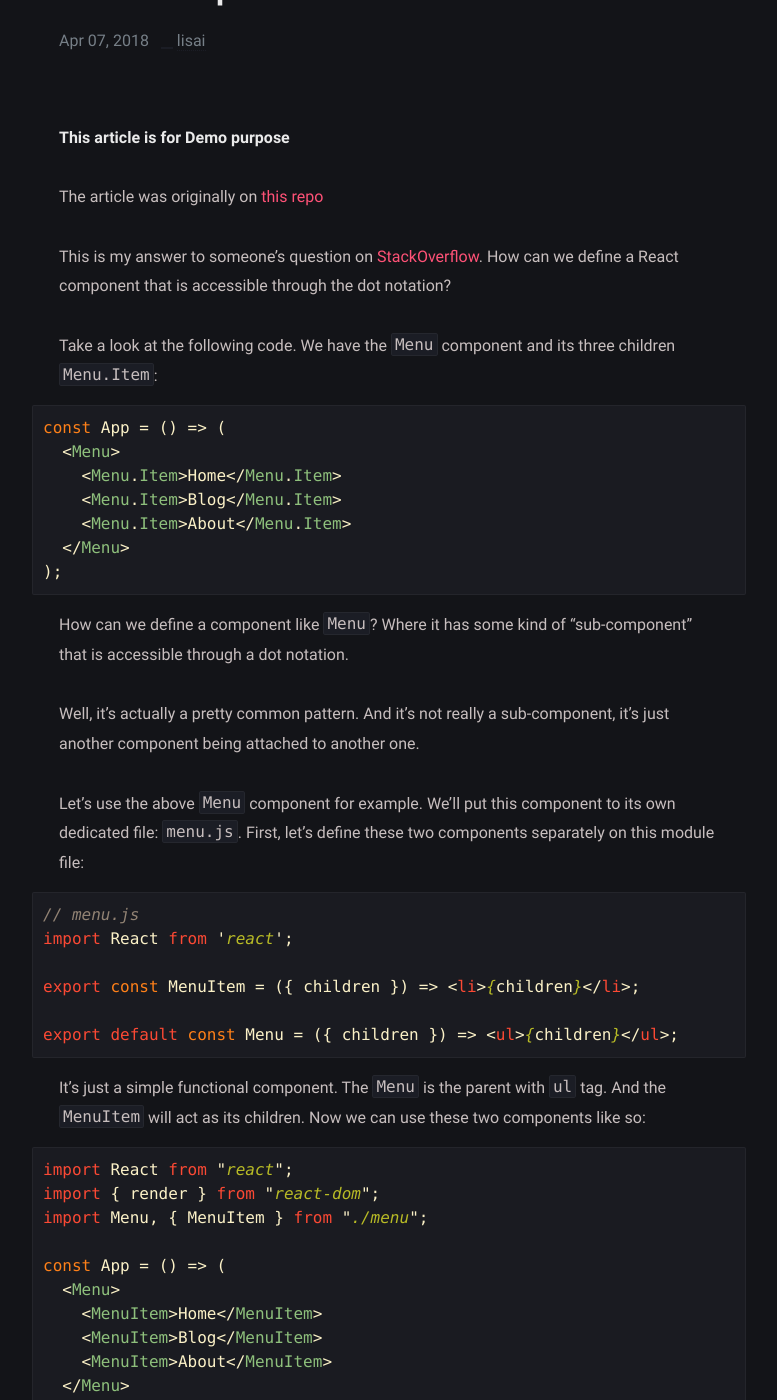
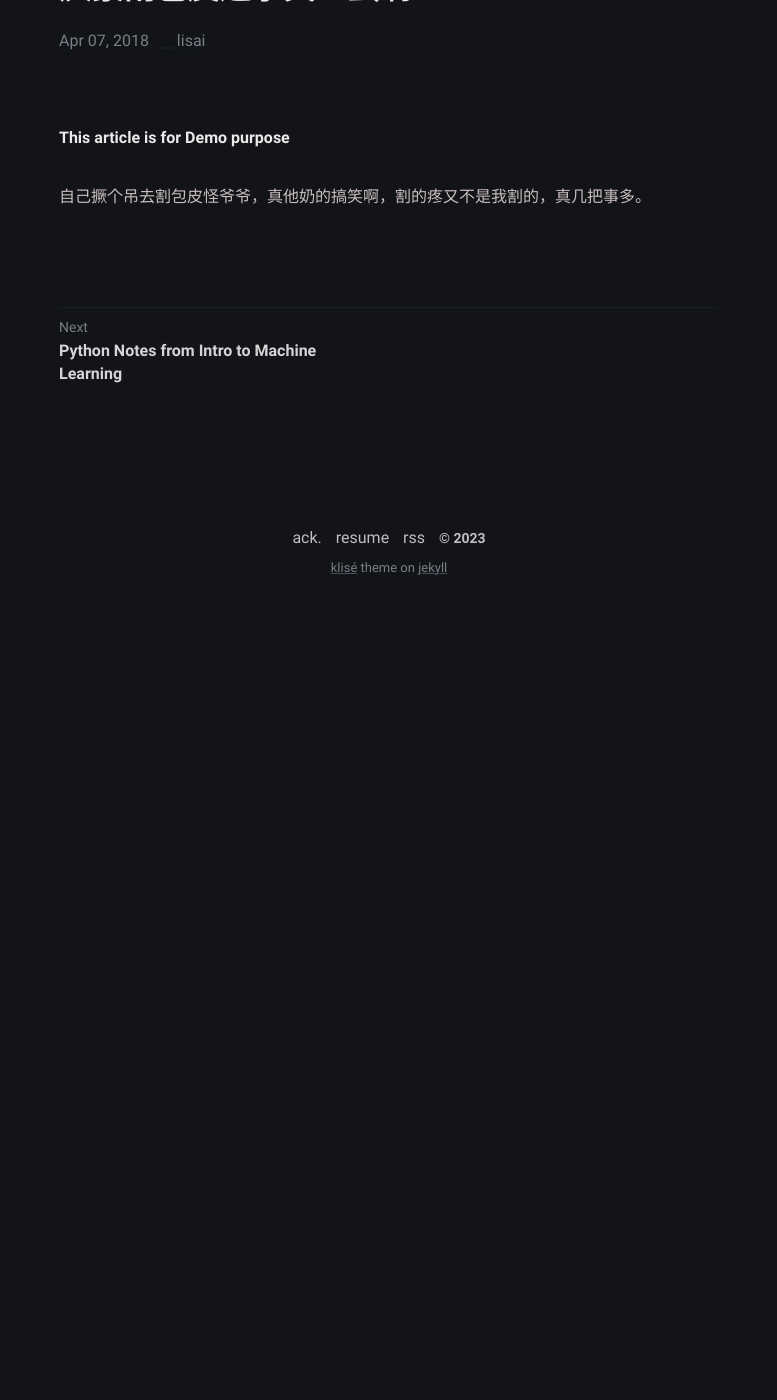
Before and after one commit to hello-lisai/hello-lisai-blog, a Jekyll site: the page built from _posts/react-component-with-dot-notation/2018-04-07-react-component-with-dot-notation.md, in a window 1280 px wide and 1400 px high, scrolled down 270 px. Shown: the whole window, without its empty margins (251-1028 px from the left). Built offline with Jekyll 4.4.1, drawn with Linux system fonts in a browser that asks for light colours; after the commit the page ends 900 px from its top, so only the background shows below that; some of the changed text lies outside the part shown.

Commit message:
Update 2018-04-07-react-component-with-dot-notation.md

````diff
--- a/_posts/react-component-with-dot-notation/2018-04-07-react-component-with-dot-notation.md
+++ b/_posts/react-component-with-dot-notation/2018-04-07-react-component-with-dot-notation.md
@@ -1,5 +1,5 @@
 ---
-title: React Component with Dot Notation
+title: 庆豪割包皮这事真二蛋啊
 date: 2018-04-07 23:04:00 +07:00
 tags: [javascript, react]
 description: Learn how to define a React component that is accessible through the dot notation. A common component pattern to show a parent-child relation.
@@ -7,106 +7,4 @@ description: Learn how to define a React component that is accessible through th
 
 **This article is for Demo purpose**
 
-The article was originally on [this repo](https://github.com/risan/risanb.com/blob/master/content/posts/react-component-with-dot-notation/index.md)
-
-This is my answer to someone's question on [StackOverflow](https://stackoverflow.com/questions/49256472/react-how-to-extend-a-component-that-has-child-components-and-keep-them/49258038#answer-49258038). How can we define a React component that is accessible through the dot notation?
-
-Take a look at the following code. We have the `Menu` component and its three children `Menu.Item`:
-
-```jsx
-const App = () => (
-  <Menu>
-    <Menu.Item>Home</Menu.Item>
-    <Menu.Item>Blog</Menu.Item>
-    <Menu.Item>About</Menu.Item>
-  </Menu>
-);
-```
-
-How can we define a component like `Menu`? Where it has some kind of "sub-component" that is accessible through a dot notation.
-
-Well, it's actually a pretty common pattern. And it's not really a sub-component, it's just another component being attached to another one.
-
-Let's use the above `Menu` component for example. We'll put this component to its own dedicated file: `menu.js`. First, let's define these two components separately on this module file:
-
-```jsx
-// menu.js
-import React from 'react';
-
-export const MenuItem = ({ children }) => <li>{children}</li>;
-
-export default const Menu = ({ children }) => <ul>{children}</ul>;
-```
-
-It's just a simple functional component. The `Menu` is the parent with `ul` tag. And the `MenuItem` will act as its children. Now we can use these two components like so:
-
-```jsx
-import React from "react";
-import { render } from "react-dom";
-import Menu, { MenuItem } from "./menu";
-
-const App = () => (
-  <Menu>
-    <MenuItem>Home</MenuItem>
-    <MenuItem>Blog</MenuItem>
-    <MenuItem>About</MenuItem>
-  </Menu>
-);
-
-render(<App />, document.getElementById("root"));
-```
-
-Where's the dot notation? To make our `MenuItem` component accessible through the dot nation, we can simply attach it to the `Menu` component as a static property. To do so, we can no longer use the functional component for `Menu` and switch to the class component instead:
-
-```jsx
-// menu.js
-import React, { Component } from 'react';
-
-export default const MenuItem = ({ children }) => <li>{children}</li>;
-
-export default class Menu extends Component {
-  static Item = MenuItem;
-
-  render() {
-    return (
-      <ul>{this.props.children}</ul>
-    );
-  }
-}
-```
-
-Now we can use the dot notation to declare the `MenuItem` component:
-
-```jsx
-import React from "react";
-import { render } from "react-dom";
-import Menu from "./menu";
-
-const App = () => (
-  <Menu>
-    <Menu.Item>Home</Menu.Item>
-    <Menu.Item>Blog</Menu.Item>
-    <Menu.Item>About</Menu.Item>
-  </Menu>
-);
-
-render(<App />, document.getElementById("root"));
-```
-
-You can also put the `MenuItem` component definition directly within the `Menu` class. But this way you can no longer import `MenuItem` individually.
-
-```jsx
-import React, { Component } from "react";
-
-export default class Menu extends Component {
-  static Item = ({ children }) => <li>{children}</li>;
-
-  render() {
-    return <ul>{this.props.children}</ul>;
-  }
-}
-```
-
-**This article is for Demo purpose**
-
-The article was originally on [this repo](https://github.com/risan/risanb.com/blob/master/content/posts/react-component-with-dot-notation/index.md)
+自己撅个吊去割包皮怪爷爷，真他奶的搞笑啊，割的疼又不是我割的，真几把事多。
````
